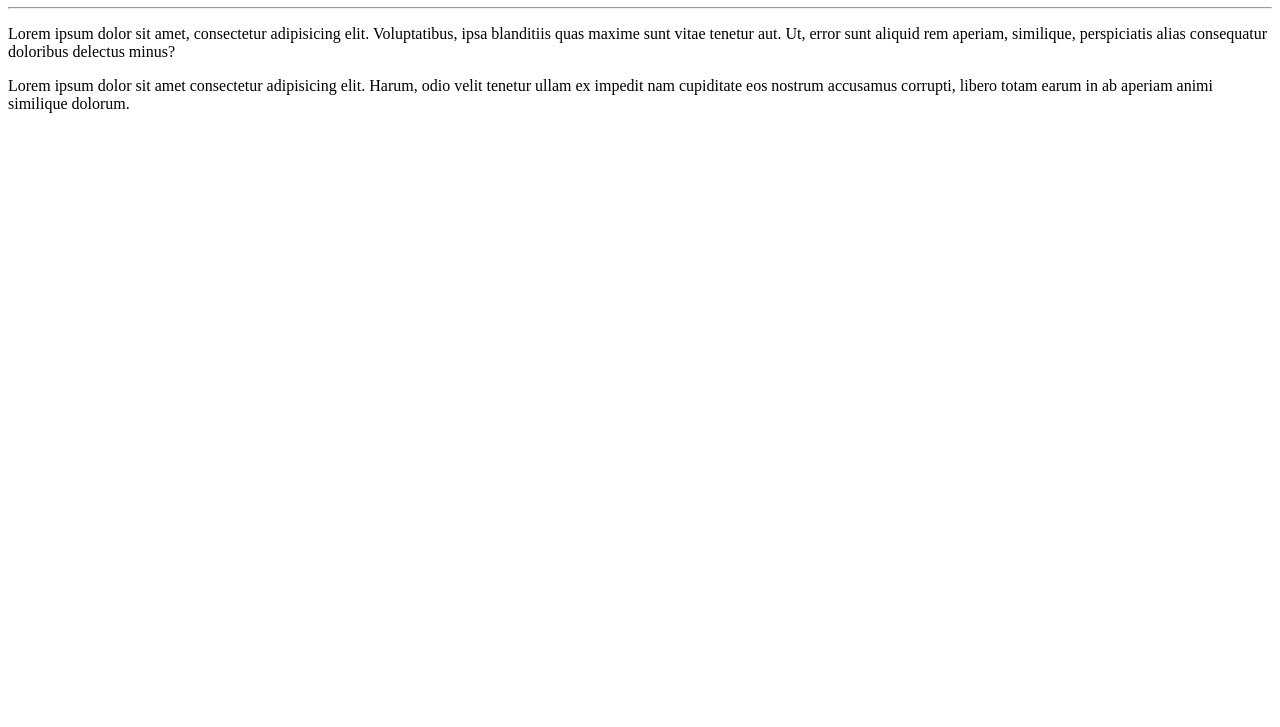
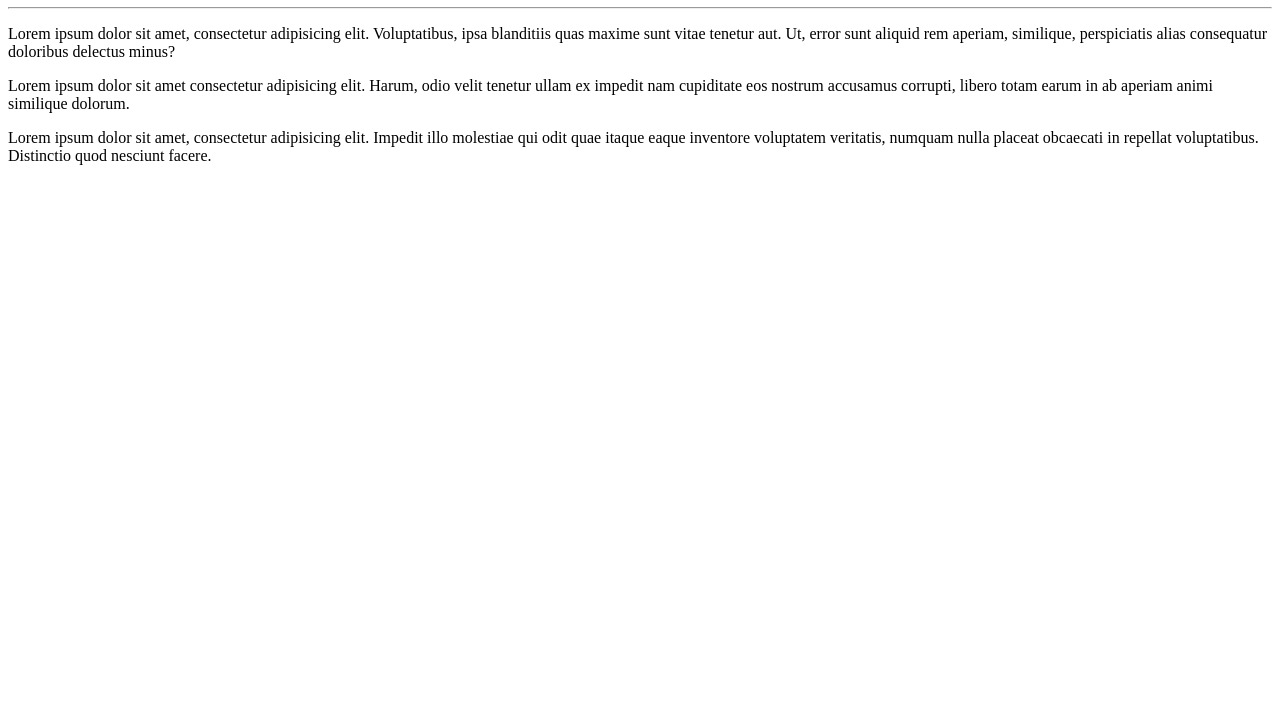
Before and after one commit to ssantosmuller/Ola-Mundo, a plain HTML site: page site-exemplo/index.html in a window 1280 px wide. Shown: the part 73-800 px from the top of the page. Drawn offline with Linux system fonts and the light colour scheme.

Commit message:
mais um paragrafo

```diff
--- a/site-exemplo/index.html
+++ b/site-exemplo/index.html
@@ -10,6 +10,7 @@
     <hr>
     <p>Lorem ipsum dolor sit amet, consectetur adipisicing elit. Voluptatibus, ipsa blanditiis quas maxime sunt vitae tenetur aut. Ut, error sunt aliquid rem aperiam, similique, perspiciatis alias consequatur doloribus delectus minus?</p>
     <p>Lorem ipsum dolor sit amet consectetur adipisicing elit. Harum, odio velit tenetur ullam ex impedit nam cupiditate eos nostrum accusamus corrupti, libero totam earum in ab aperiam animi similique dolorum.</p>
+    <p>Lorem ipsum dolor sit amet, consectetur adipisicing elit. Impedit illo molestiae qui odit quae itaque eaque inventore voluptatem veritatis, numquam nulla placeat obcaecati in repellat voluptatibus. Distinctio quod nesciunt facere.</p>
 
 </body>
 </html>
```
